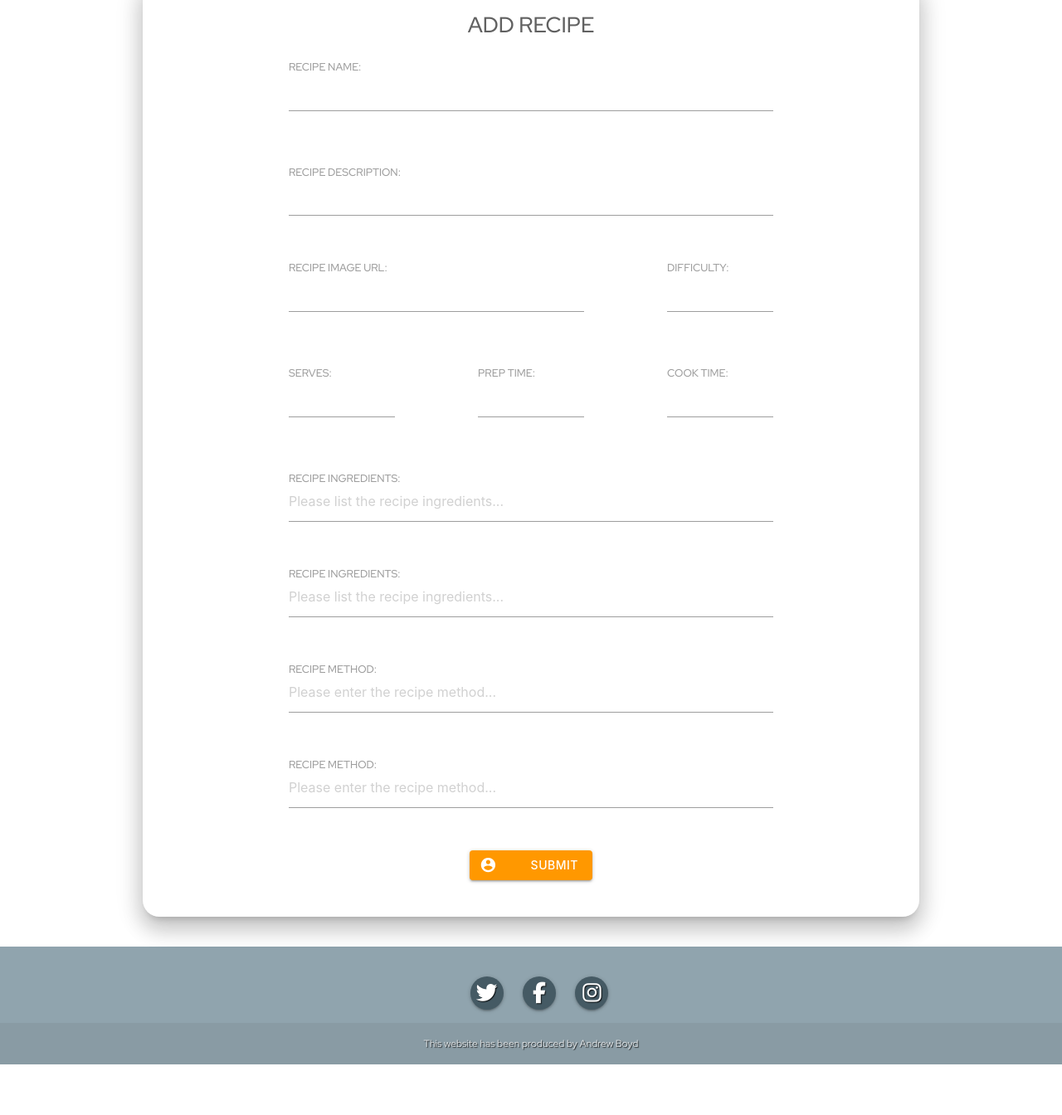
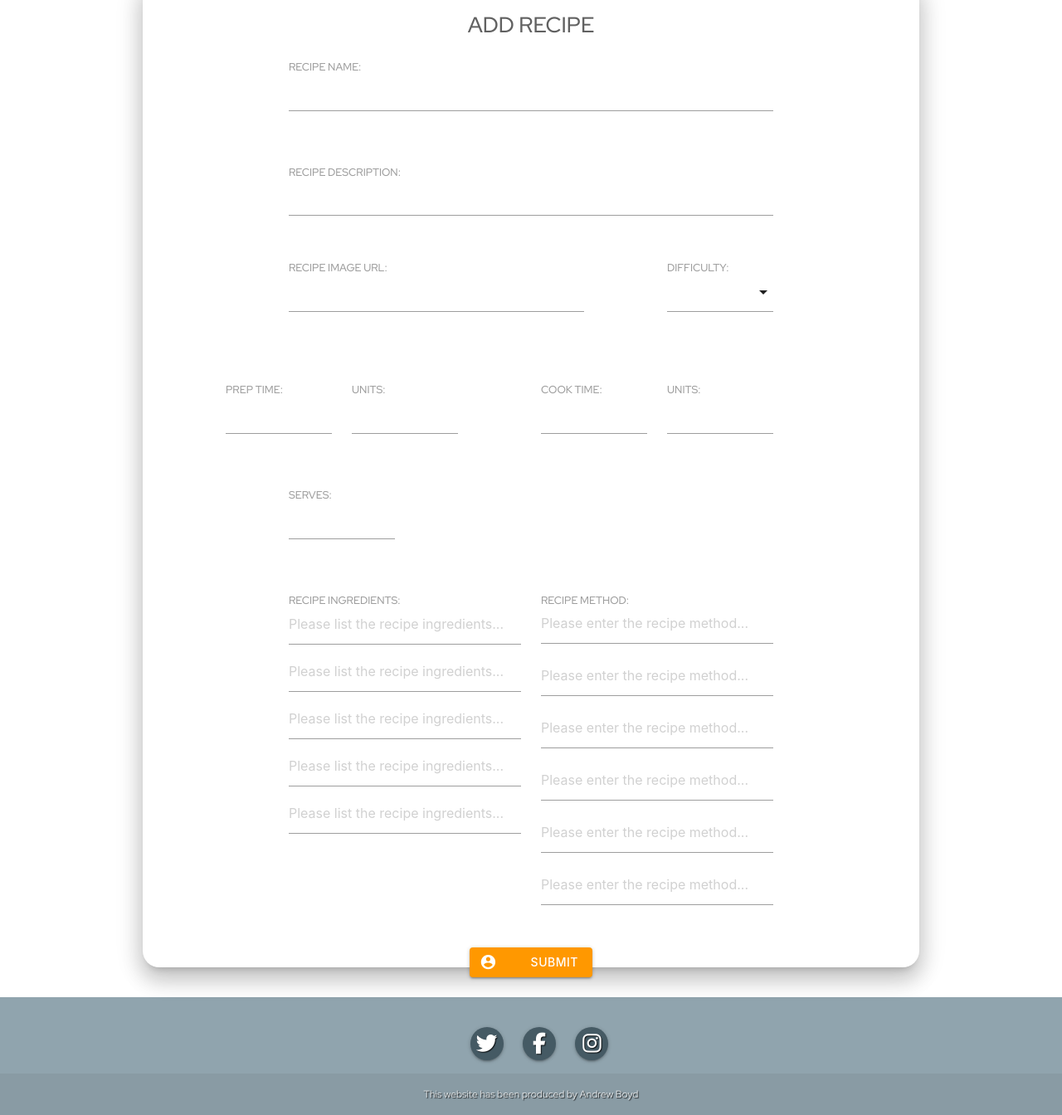
Before and after one commit to andrewboyd79/campfire-cooking, a Flask app: page /add_recipes in a window 1280 px wide. Shown: the part 217-1561 px from the top of the page at 83% size. Before the commit the page ends 1500 px from the top, so only its background shows below. Run offline with Flask 2, Linux system fonts and the light colour scheme; data that the repository does not hold is empty; some libraries are stand-ins or nearby versions.

```diff
--- a/app.py
+++ b/app.py
@@ -25,24 +25,32 @@ def recipes():
 
 @app.route("/add_recipes", methods=["GET", "POST"])
 def add_recipes():
+    difficulty = list(mongo.db.difficulty.find())
     if request.method == "POST":
+        preparation = request.form.getlist("prep_time")
+        prep_time = ' '.join(preparation)
+        cooking = request.form.getlist("cook_time")
+        cook_time = ' '.join(cooking)
+        ingredients = request.form.getlist("ingredients")
+        print(ingredients)
 
         recipe = {
             "recipe_name": request.form.get("recipe_name"),
             "recipe_summary": request.form.get("recipe_summary"),
             "serves": request.form.get("serves"),
-            "prep_time": request.form.get("prep_time"),
-            "cook_time": request.form.get("cook_time"),
+            "prep_time": prep_time,
+            "cook_time": cook_time,
             "difficulty": request.form.get("difficulty"),
-            "ingredients": request.form.getlist("ingredients"),
+            "ingredients": ingredients,
             "image_url": request.form.get("image_url"),
-            "method": request.form.getlist("method")
+            "method": request.form.getlist("method"),
+            "added_by": session["user"]
         }
         mongo.db.recipes.insert_one(recipe)
         flash("Recipe successfully added")
         return redirect(url_for("add_recipes"))
 
-    return render_template("add_recipes.html")
+    return render_template("add_recipes.html", difficulty=difficulty)
 
 
 @app.route("/register", methods=["GET", "POST"])
--- a/static/css/style.css
+++ b/static/css/style.css
@@ -13,6 +13,7 @@ body {
     max-width: 50vw;
     margin-top: 5rem;
 }
+
 .container{
     min-width: 90vw;
 }
@@ -47,6 +48,10 @@ body {
     margin-top: 10px;
 }
 
+.card{
+    border-radius: 0.5rem;
+}
+
 .card-image{
     background-image: url(../images/campfire-cooking-logo-alt.png);
     background-position: center;
@@ -58,12 +63,26 @@ body {
     height:250px;
 }
 
-.card-title{
-    top: 175px;
+.card-content{
+    font-size: 0.75rem;
+    font-weight: 400;
+}
+.card-content h6{
+    font-weight: 500;
+    margin-top: 0rem;
+    margin-bottom: 1rem;
+}
+
+.grid-container{
+    display: grid;
+    grid-template-columns: 1fr 1fr;
+    grid-template-rows: 1fr 1fr;
+    justify-items: center;
 }
 
 .recipe-card{
     border-radius: 1rem;
+    padding: 0px;
 }
 
 .recipe-card h6{
@@ -79,6 +98,9 @@ body {
 }
 
 .recipe-info{
+    display: grid;
+    grid-template-columns: 1fr 1fr;
+    grid-template-rows: 1fr;
     margin-bottom: 0px;
 }
 
--- a/static/js/script.js
+++ b/static/js/script.js
@@ -1,4 +1,9 @@
 $(document).ready(function(){
     $('.sidenav').sidenav();
     $('.carousel').carousel();
+    $('select').formSelect();
   });
+
+$(document).on("keydown", "form", function(event) {
+    return event.key != "Enter";
+})
--- a/templates/add_recipes.html
+++ b/templates/add_recipes.html
@@ -36,8 +36,38 @@
                         </div>
 
                         <div class="input-field col s3 xl2 offset-s1 offset-xl1">
-                            <input placeholder="" id="difficulty" name="difficulty" type="text" class="validate" required>
-                            <label for="difficulty">Difficulty:</label>
+                                <select id="difficulty" name="difficulty" class="validate" required>
+                                    <option value="" disabled selected></option>
+                                    {% for diff in difficulty %}
+                                    <option value="{{ diff.difficulty }}">{{ diff.difficulty }}</option>
+                                    {% endfor %}
+                                </select>
+                                <label>Difficulty:</label>
+                            </div>
+
+                        </div>
+                    </div>
+
+
+                    <div class="row">
+                        <div class="input-field col s2 xl2 offset-s1 offset-xl1">
+                            <input placeholder="" id="prep_time" name="prep_time" type="text" minlength="1" maxlength="2" pattern="^[0-9]{1,2}" class="validate" required>
+                            <label for="prep_time">Prep Time:</label>
+                            <span class="helper-text" data-error="Please enter a number this recipe serves" data-success=""></span>
+                        </div>
+                        <div class="input-field col s2 xl2">
+                            <input placeholder="" id="" name="prep_time" type="text" class="validate" required>
+                            <label for="prep_time">Units:</label>
+                        </div>
+
+                        <div class="input-field col s2 xl2 offset-s1 offset-xl1">
+                            <input placeholder="" id="cook_time" name="cook_time" type="text" minlength="1" maxlength="2" pattern="^[0-9]{1,2}" class="validate" required>
+                            <label for="cook_time">Cook Time:</label>
+                            <span class="helper-text" data-error="Please enter a number this recipe serves" data-success=""></span>
+                        </div>
+                        <div class="input-field col s2 xl2">
+                            <input placeholder="" id="" name="cook_time" type="text" class="validate" required>
+                            <label for="cook_time">Units:</label>
                         </div>
                     </div>
 
@@ -47,41 +77,24 @@
                             <label for="serves">Serves:</label>
                             <span class="helper-text" data-error="Please enter a number this recipe serves" data-success=""></span>
                         </div>
-                        <div class="input-field col s2 xl2 offset-s2 offset-xl1">
-                            <input placeholder="" id="prep_time" name="prep_time" type="text" minlength="1" maxlength="2" pattern="^[0-9]{1,2}" class="validate" required>
-                            <label for="prep_time">Prep Time:</label>
-                            <span class="helper-text" data-error="Please enter a number this recipe serves" data-success=""></span>
-                        </div>
-
-                        <div class="input-field col s2 xl2  offset-s1 offset-xl1">
-                            <input placeholder="" id="cook_time" name="cook_time" type="text" class="validate" required>
-                            <label for="cook_time">Cook Time:</label>
-                        </div>
-
                     </div>
 
                     <div class="row">
-                        <div class="input-field col s10 xl8 offset-s1 offset-xl2">
-                            <textarea id="ingredients" name="ingredients" class="materialize-textarea" placeholder="Please list the recipe ingredients..."></textarea>
+                        <div class="input-field col s10 xl4 offset-s1 offset-xl2">
+                            <input placeholder="Please list the recipe ingredients..." id="ingredients" name="ingredients" type="text" required>
                             <label for="ingredients">Recipe Ingredients:</label>
+                            <input placeholder="Please list the recipe ingredients..." id="ingredients" name="ingredients" type="text"  class="validate">
+                            <input placeholder="Please list the recipe ingredients..." id="ingredients" name="ingredients" type="text"  class="validate">
+                            <input placeholder="Please list the recipe ingredients..." id="ingredients" name="ingredients" type="text"  class="validate">
+                            <input placeholder="Please list the recipe ingredients..." id="ingredients" name="ingredients" type="text"  class="validate">
                         </div>
-                    </div>
-                    <div class="row">
-                        <div class="input-field col s10 xl8 offset-s1 offset-xl2">
-                            <textarea id="ingredients" name="ingredients" class="materialize-textarea" placeholder="Please list the recipe ingredients..."></textarea>
-                            <label for="ingredients">Recipe Ingredients:</label>
-                        </div>
-                    </div>
-
-                    <div class="row">
-                        <div class="input-field col s10 xl8 offset-s1 offset-xl2">
+                        <div class="input-field col s10 xl4 offset-s1">
                             <textarea id="method" name="method" class="materialize-textarea" placeholder="Please enter the recipe method..."></textarea>
-                            <label for="method">Recipe Method:</label>
-                        </div>
-                    </div>
-                    <div class="row">
-                        <div class="input-field col s10 xl8 offset-s1 offset-xl2">
-                            <textarea id="method" name="method" class="materialize-textarea" placeholder="Please enter the recipe method..."></textarea>
+                            <textarea id="" name="method" class="materialize-textarea" placeholder="Please enter the recipe method..."></textarea>
+                            <textarea id="" name="method" class="materialize-textarea" placeholder="Please enter the recipe method..."></textarea>
+                            <textarea id="" name="method" class="materialize-textarea" placeholder="Please enter the recipe method..."></textarea>
+                            <textarea id="" name="method" class="materialize-textarea" placeholder="Please enter the recipe method..."></textarea>
+                            <textarea id="" name="method" class="materialize-textarea" placeholder="Please enter the recipe method..."></textarea>
                             <label for="method">Recipe Method:</label>
                         </div>
                     </div>
```
Also changed, not shown: templates/recipes.html (+27 -26 lines).
